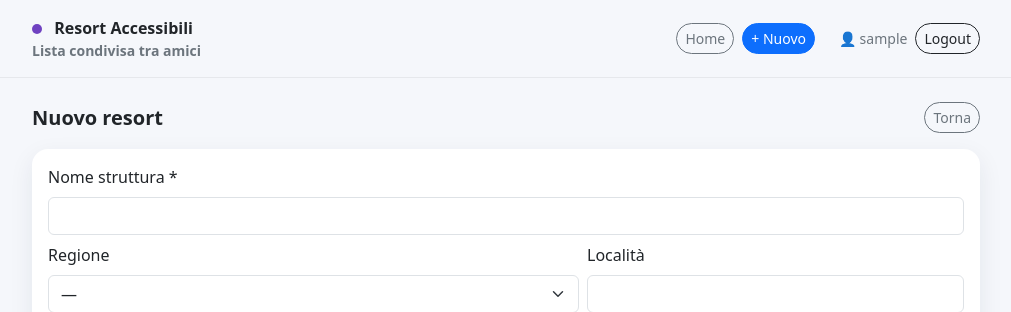
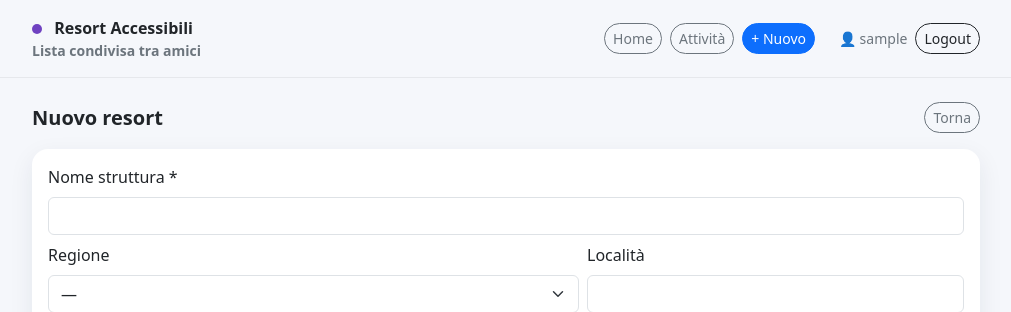
Before and after one commit to teskio83/resort-accessibili, a Flask app: page /new in a window 1280 px wide. Shown: the top 312 px of the page, without its empty margins (134-1145 px from the left). Run offline with Flask 3, Linux system fonts and the light colour scheme; the visitor is signed in with stand-in values (Sample User, id 1); some libraries are stand-ins or nearby versions.

Commit message:
Add link to 'Attività' in base.html

```diff
--- a/templates/base.html
+++ b/templates/base.html
@@ -63,6 +63,10 @@
       <div class="d-flex gap-2 align-items-center">
 
         <a class="btn btn-outline-secondary btn-sm btn-pill" href="{{ url_for('index') }}">Home</a>
+
+        <!-- 👇 QUI -->
+        <a class="btn btn-outline-secondary btn-sm btn-pill" href="{{ url_for('activity') }}">Attività</a>
+
         <a class="btn btn-primary btn-sm btn-pill" href="{{ url_for('new_resort') }}">+ Nuovo</a>
 
         {% if 'user' in session %}
```
